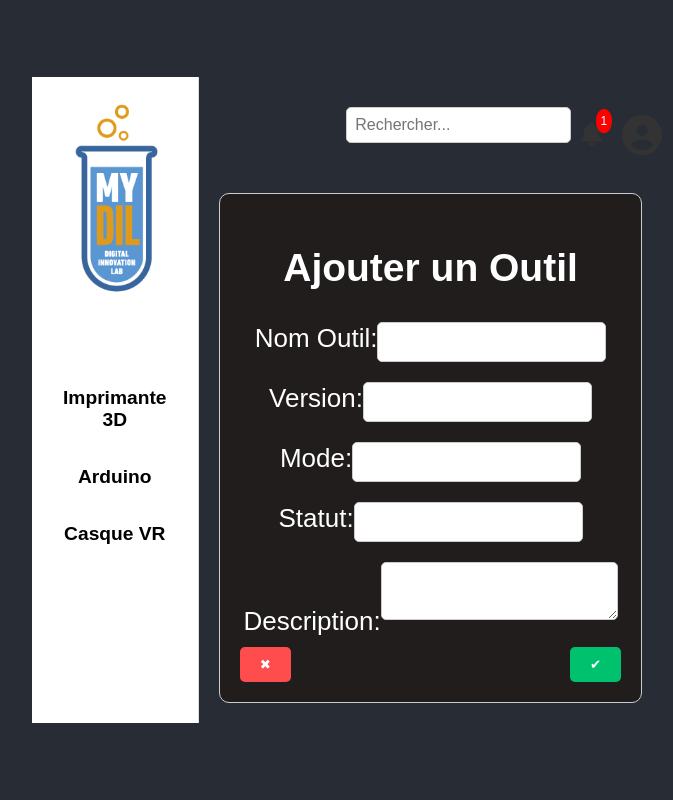
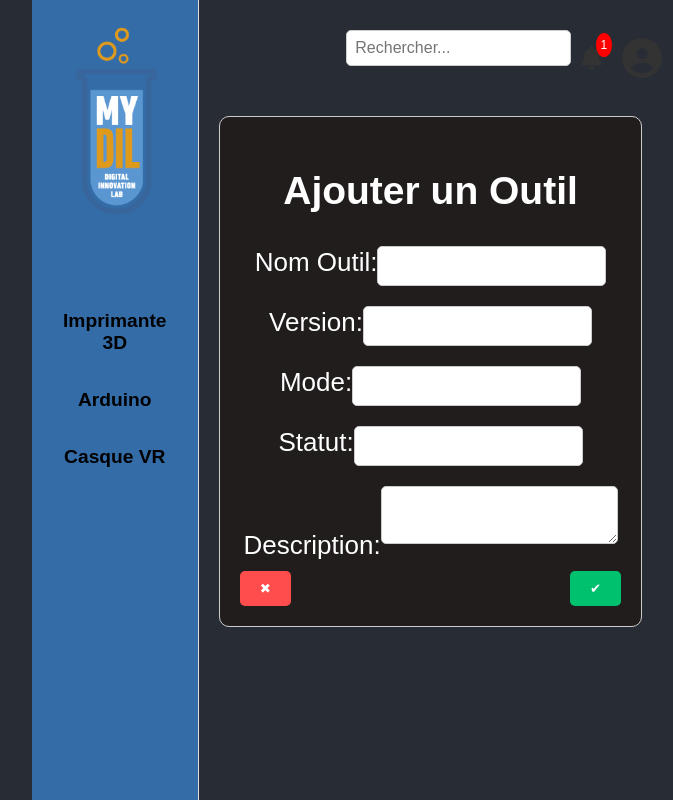
Before and after one commit to Perito009/mydil_connect, a React (Create React App) app: page /prof in a window 1280 px wide. Shown: the top 800 px of the page, without its empty margins (293-966 px from the left). Built offline with nearby package versions, Linux system fonts and the light colour scheme.

Commit message:
modifications

```diff
--- a/src/components/DemandeReservation.css
+++ b/src/components/DemandeReservation.css
@@ -8,12 +8,13 @@
   /* Barre latérale */
   .sidebar {
     width: 20%;
-    background-color: white;
+    background-color: #346ca8;
     display: flex;
     flex-direction: column;
     align-items: center;
     padding: 20px;
     border-right: 1px solid #ddd;
+    height: 1540px;
   }
 
   .sidebar .logo {
```
